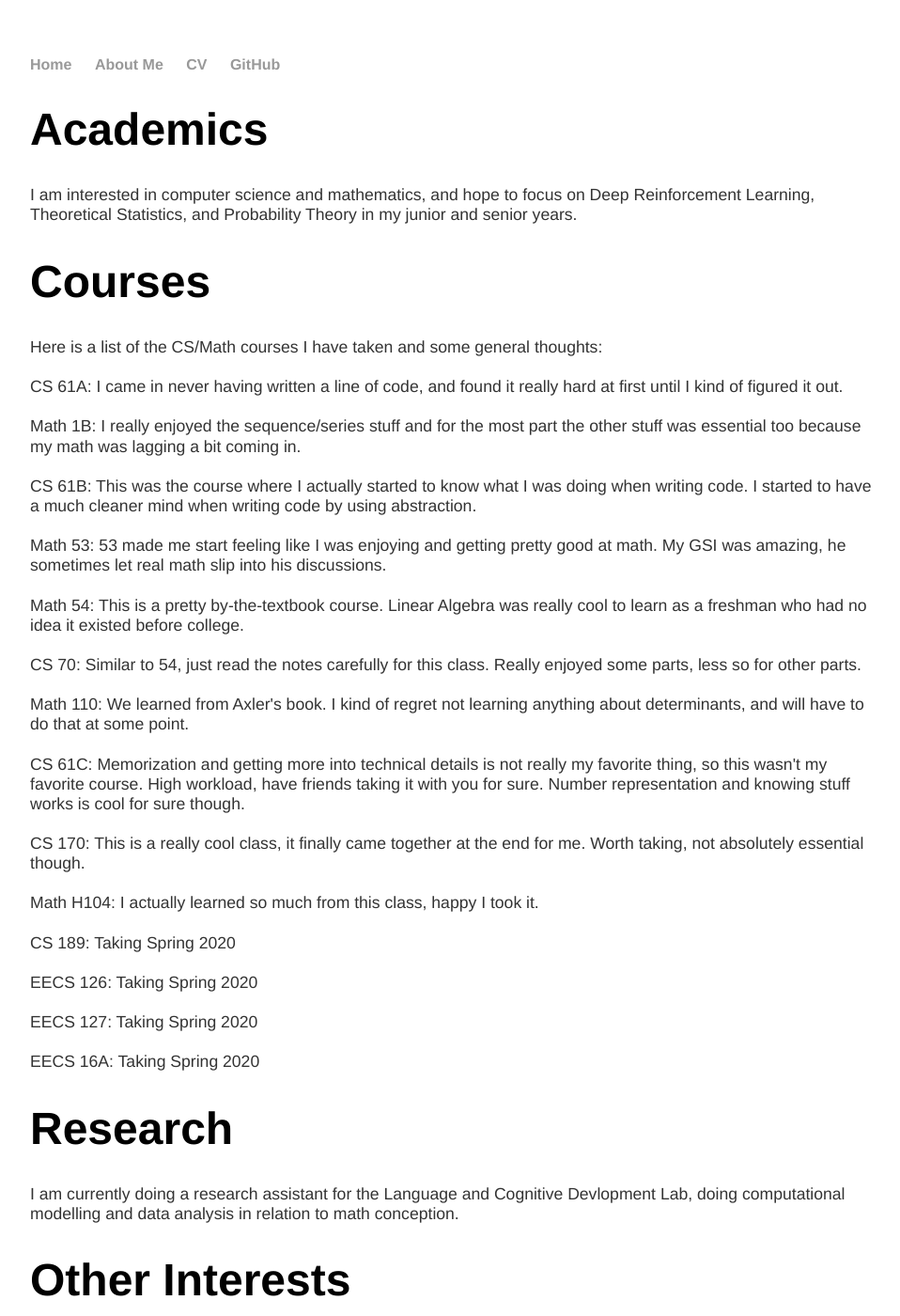
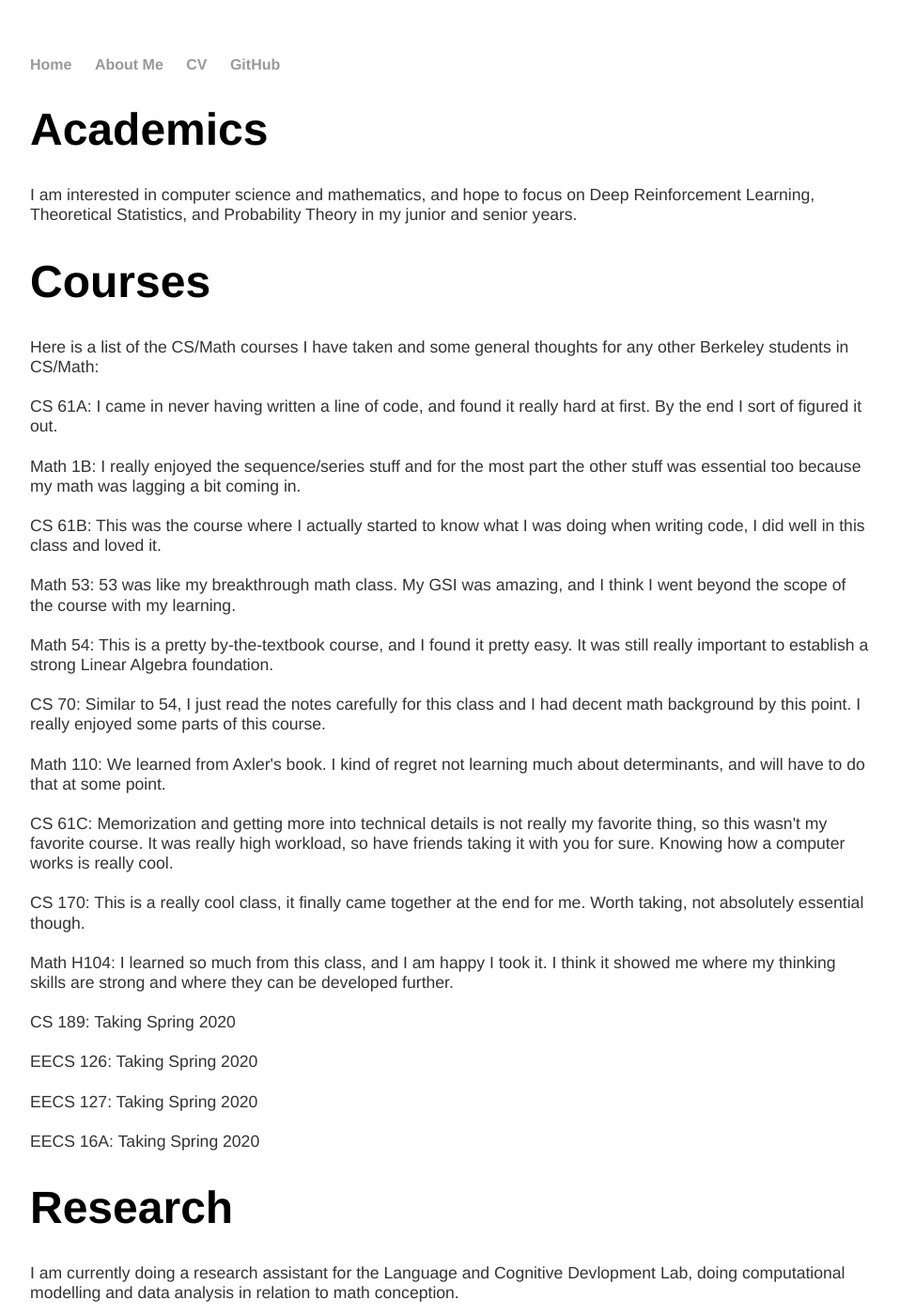
Before and after one commit to julianrfaust/julianrfaust.github.io, a Jekyll site: the page built from aboutme.html, in a window 1280 px wide and 1400 px high. Shown: the whole window at 94% size, without its empty margins (160-1118 px from the left). Built offline with Jekyll 4.4.1, drawn with Linux system fonts in a browser that asks for light colours; some of the changed text lies outside the part shown.

Commit message:
Update aboutme.html

```diff
--- a/aboutme.html
+++ b/aboutme.html
@@ -6,22 +6,22 @@ title: Julian Faust
 	<h1>Academics</h1>
 	<p>I am interested in computer science and mathematics, and hope to focus on Deep Reinforcement Learning, Theoretical Statistics, and Probability Theory in my junior and senior years.<p>
 	<h1>Courses</h1>
-	<p>Here is a list of the CS/Math courses I have taken and some general thoughts:
+	<p>Here is a list of the CS/Math courses I have taken and some general thoughts for any other Berkeley students in CS/Math:
 		<br> <br>
-		CS 61A: I came in never having written a line of code, and found it really hard at first until I kind of figured it out. <br> <br>
+		CS 61A: I came in never having written a line of code, and found it really hard at first. By the end I sort of figured it out. <br> <br>
 		Math 1B: I really enjoyed the sequence/series stuff and for the most part the other stuff was essential too because my math was lagging a bit coming in. <br><br>
-		CS 61B: This was the course where I actually started to know what I was doing when writing code. I started to have a much cleaner mind when writing code by using abstraction. <br><br>
-		Math 53: 53 made me start feeling like I was enjoying and getting pretty good at math. My GSI was amazing, he sometimes let real math slip into his discussions. <br><br>
-		Math 54: This is a pretty by-the-textbook course. Linear Algebra was really cool to learn as a freshman who had no idea it existed before college. <br><br>
-		CS 70: Similar to 54, just read the notes carefully for this class. Really enjoyed some parts, less so for other parts. <br><br>
-		Math 110: We learned from Axler's book. I kind of regret not learning anything about determinants, and will have to do that at some point. <br><br>
-		CS 61C: Memorization and getting more into technical details is not really my favorite thing, so this wasn't my favorite course. High workload, have friends taking it with you for sure. Number representation and knowing stuff works is cool for sure though. <br><br>
+		CS 61B: This was the course where I actually started to know what I was doing when writing code, I did well in this class and loved it. <br><br>
+		Math 53: 53 was like my breakthrough math class. My GSI was amazing, and I think I went beyond the scope of the course with my learning. <br><br>
+		Math 54: This is a pretty by-the-textbook course, and I found it pretty easy. It was still really important to establish a strong Linear Algebra foundation. <br><br>
+		CS 70: Similar to 54, I just read the notes carefully for this class and I had decent math background by this point. I really enjoyed some parts of this course. <br><br>
+		Math 110: We learned from Axler's book. I kind of regret not learning much about determinants, and will have to do that at some point. <br><br>
+		CS 61C: Memorization and getting more into technical details is not really my favorite thing, so this wasn't my favorite course. It was really high workload, so have friends taking it with you for sure. Knowing how a computer works is really cool. <br><br>
 		CS 170: This is a really cool class, it finally came together at the end for me. Worth taking, not absolutely essential though. <br><br>
-		Math H104: I actually learned so much from this class, happy I took it. <br><br>
+		Math H104: I learned so much from this class, and I am happy I took it. I think it showed me where my thinking skills are strong and where they can be developed further. <br><br>
 		CS 189: Taking Spring 2020 <br><br>EECS 126: Taking Spring 2020 <br><br>EECS 127: Taking Spring 2020 <br><br>EECS 16A: Taking Spring 2020<p>
 	<h1>Research</h1>
 	<p>I am currently doing a research assistant for the Language and Cognitive Devlopment Lab, doing computational modelling and data analysis in relation to math conception.<p>
 	<h1>Other Interests</h1>
-	<p>Favorite albums chart (unordered): <p>
+	<p>Albums I Enjoy: <p>
 	<img src="images/chart.jpg" alt="photo" style="width: 110%; height: 110%"/>
 </div><!-- /.blurb -->
```
